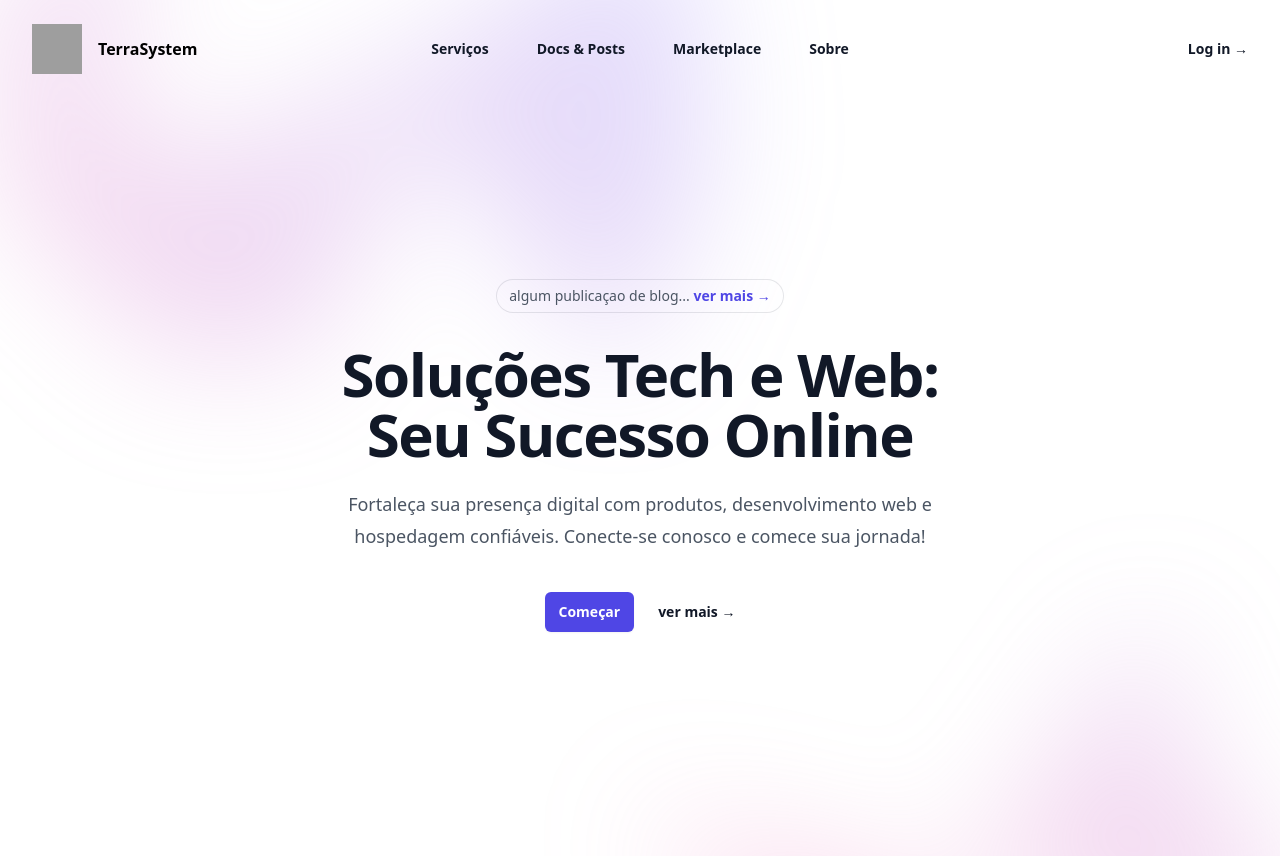
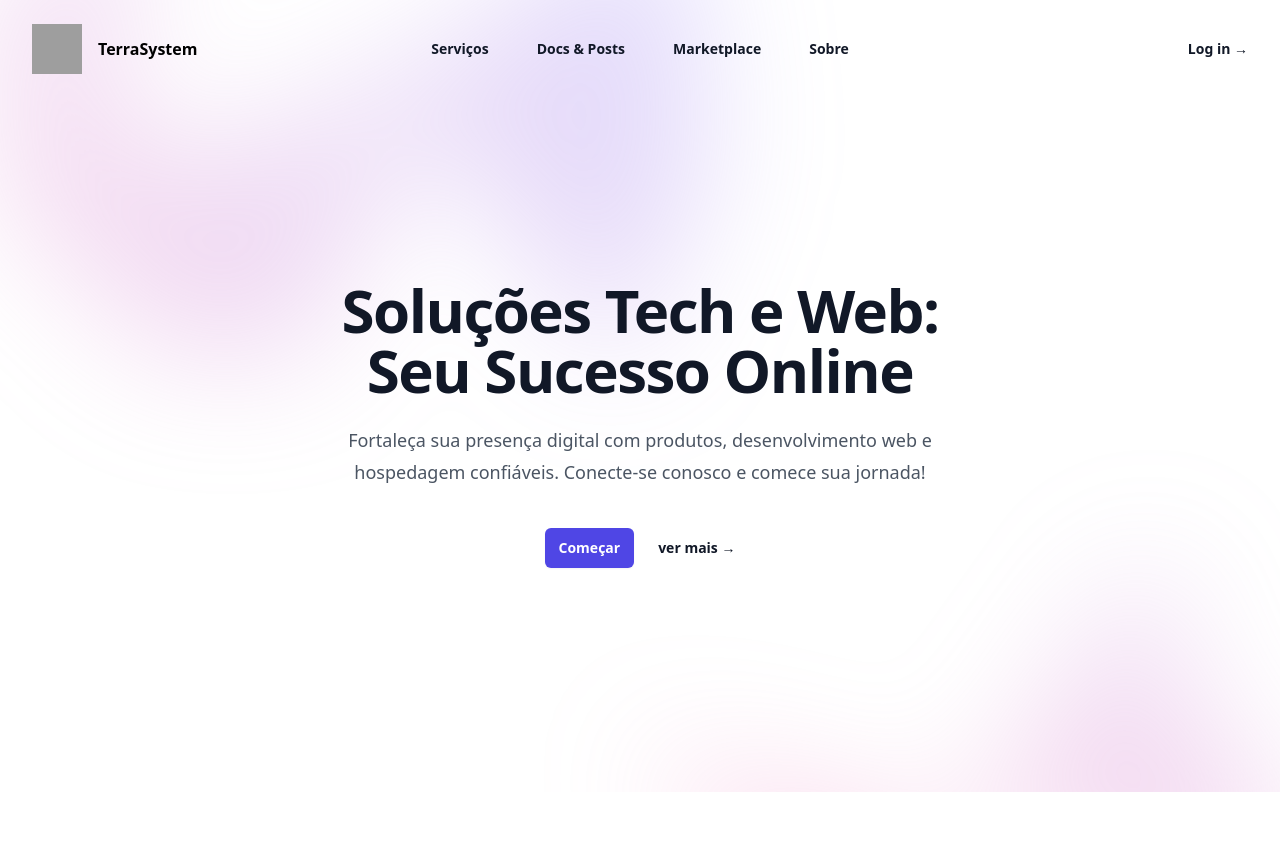
Before and after one commit to TerraSystemWS/terrasystemWeb, a Next.js app: page / in a window 1280 px wide. After the commit the page ends 800 px from the top, so only its background shows below. Built offline with nearby package versions, Linux system fonts and the light colour scheme; grey boxes are pictures that could not be loaded.

Commit message:
fix: remove last post

```diff
--- a/pages/index.tsx
+++ b/pages/index.tsx
@@ -129,7 +129,7 @@ export default function Example() {
 						/>
 					</div>
 					<div className="mx-auto max-w-2xl py-32 sm:py-48 lg:py-56">
-						<div className="hidden sm:mb-8 sm:flex sm:justify-center">
+						{/* <div className="hidden sm:mb-8 sm:flex sm:justify-center">
 							<div className="relative rounded-full px-3 py-1 text-sm leading-6 text-gray-600 ring-1 ring-gray-900/10 hover:ring-gray-900/20">
 								algum publicaçao de blog...{' '}
 								<Link href="/repository/posts/id_do_post">
@@ -138,7 +138,7 @@ export default function Example() {
 										ver mais <span aria-hidden="true">&rarr;</span>
 									</a></Link>
 							</div>
-						</div>
+						</div> */}
 						<div className="text-center">
 							<h1 className="text-4xl font-bold tracking-tight text-gray-900 sm:text-6xl">
 								Soluções Tech e Web: Seu Sucesso Online
```
